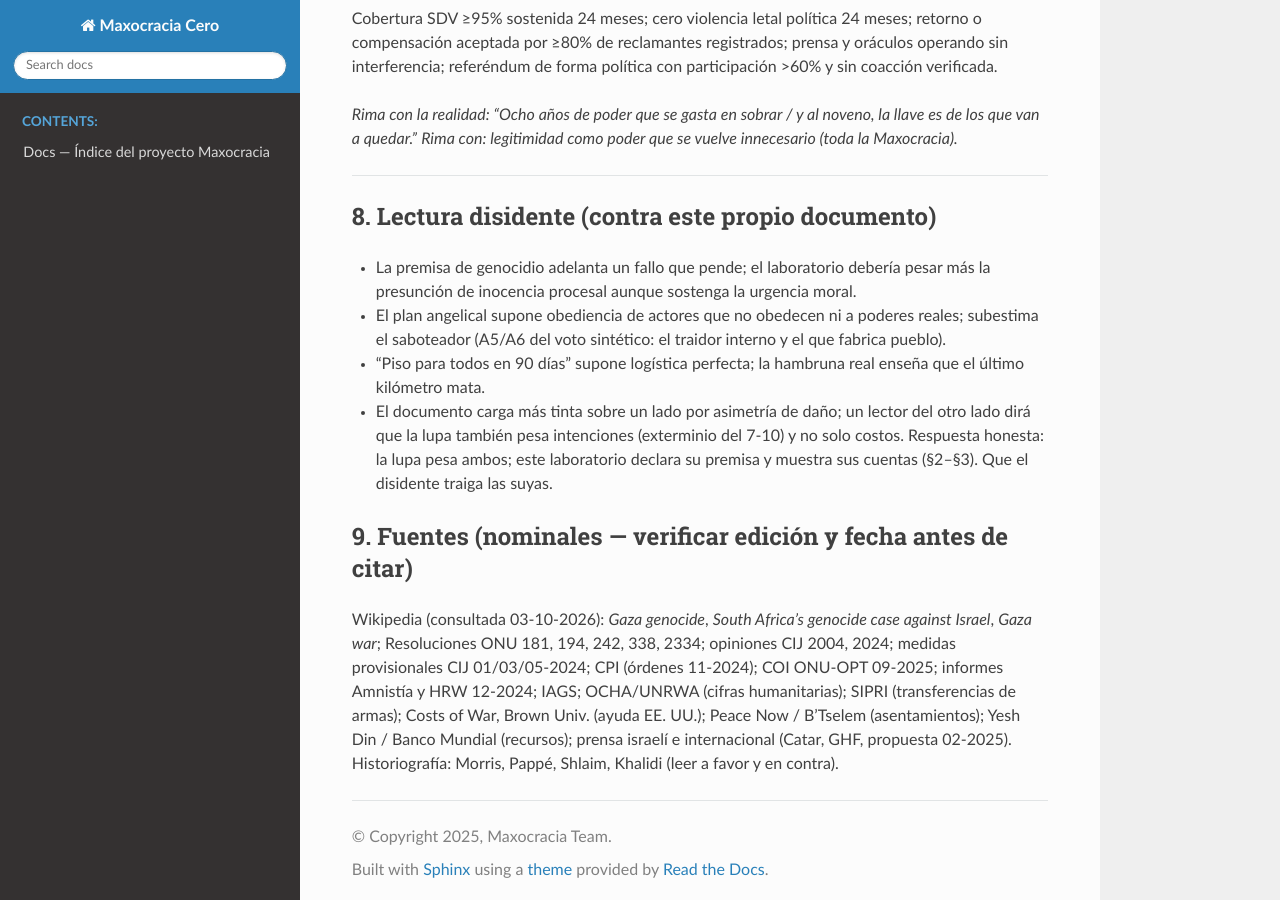
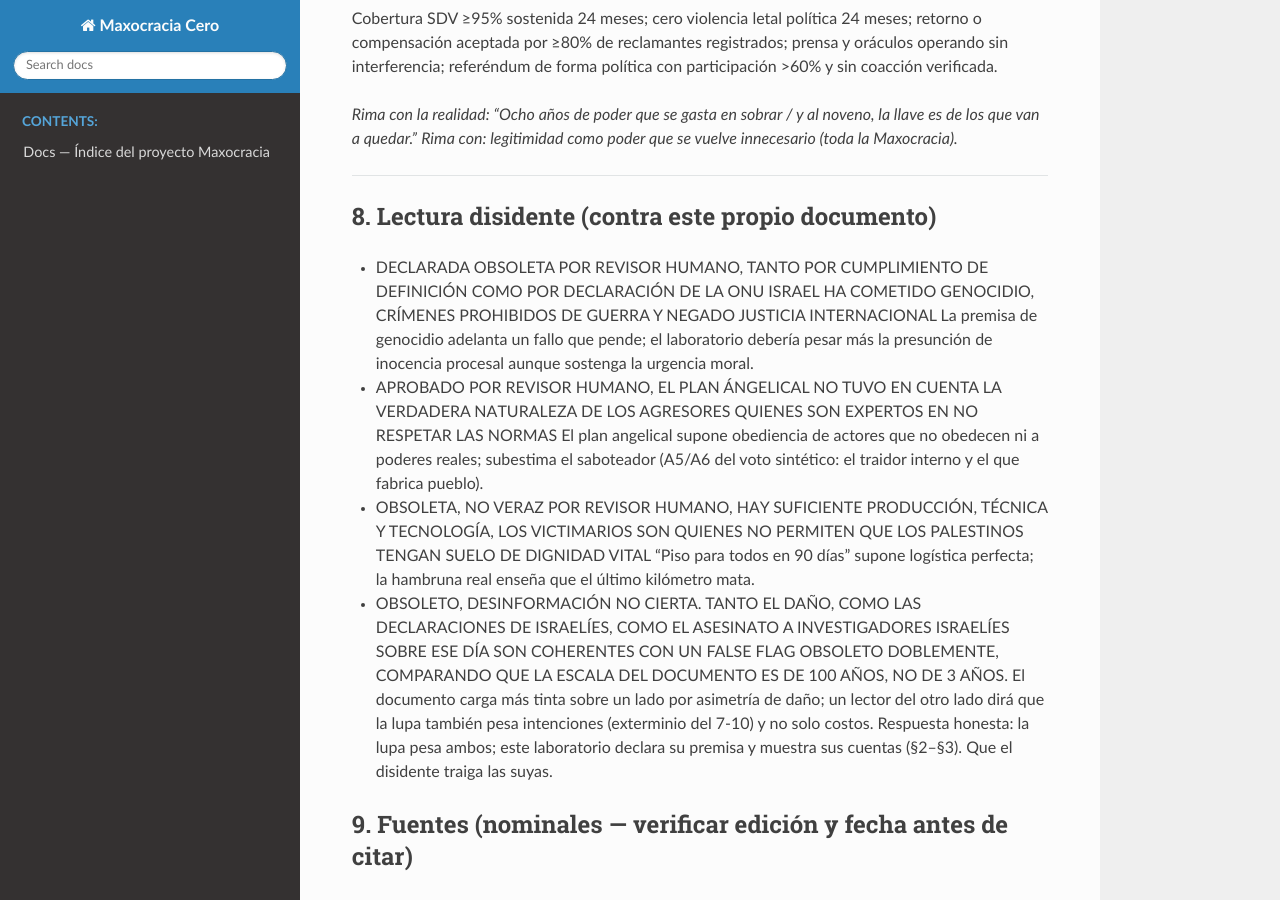
Before and after one commit to maxnelsonlopez/maxocracia-cero, a Sphinx documentation site: the page built from docs/laboratorio/001_palestina_1917_2026_maltud_y_gobernador.md, in a window 1280 px wide and 900 px high, scrolled down 7540 px. Built offline with Sphinx 7.4.7 and the Read the Docs theme 3.1.0, drawn with Linux system fonts in a browser that asks for light colours; pages that are not in the unit, such as notebooks, are missing from menus.

Commit message:
Update 001_palestina_1917_2026_maltud_y_gobernador.md
REVISIÓN HUMANA

```diff
--- a/docs/laboratorio/001_palestina_1917_2026_maltud_y_gobernador.md
+++ b/docs/laboratorio/001_palestina_1917_2026_maltud_y_gobernador.md
@@ -312,13 +312,22 @@ que van a quedar."*
 
 ## 8. Lectura disidente (contra este propio documento)
 
-- La premisa de genocidio adelanta un fallo que pende; el laboratorio debería pesar más la
+- DECLARADA OBSOLETA POR REVISOR HUMANO, TANTO POR CUMPLIMIENTO DE DEFINICIÓN COMO POR DECLARACIÓN
+  DE LA ONU ISRAEL HA COMETIDO GENOCIDIO, CRÍMENES PROHIBIDOS DE GUERRA Y NEGADO JUSTICIA INTERNACIONAL
+  La premisa de genocidio adelanta un fallo que pende; el laboratorio debería pesar más la
   presunción de inocencia procesal aunque sostenga la urgencia moral.
-- El plan angelical supone obediencia de actores que no obedecen ni a poderes reales; subestima el
+- APROBADO POR REVISOR HUMANO, EL PLAN ÁNGELICAL NO TUVO EN CUENTA LA VERDADERA NATURALEZA DE LOS AGRESORES
+  QUIENES SON EXPERTOS EN NO RESPETAR LAS NORMAS
+  El plan angelical supone obediencia de actores que no obedecen ni a poderes reales; subestima el
   saboteador (A5/A6 del voto sintético: el traidor interno y el que fabrica pueblo).
-- "Piso para todos en 90 días" supone logística perfecta; la hambruna real enseña que el último
+- OBSOLETA, NO VERAZ POR REVISOR HUMANO, HAY SUFICIENTE PRODUCCIÓN, TÉCNICA Y TECNOLOGÍA,
+  LOS VICTIMARIOS SON QUIENES NO PERMITEN QUE LOS PALESTINOS TENGAN SUELO DE DIGNIDAD VITAL
+  "Piso para todos en 90 días" supone logística perfecta; la hambruna real enseña que el último
   kilómetro mata.
-- El documento carga más tinta sobre un lado por asimetría de daño; un lector del otro lado dirá
+- OBSOLETO, DESINFORMACIÓN NO CIERTA. TANTO EL DAÑO, COMO LAS DECLARACIONES DE ISRAELÍES,
+  COMO EL ASESINATO A INVESTIGADORES ISRAELÍES SOBRE ESE DÍA SON COHERENTES CON UN FALSE FLAG
+  OBSOLETO DOBLEMENTE, COMPARANDO QUE LA ESCALA DEL DOCUMENTO ES DE 100 AÑOS, NO DE 3 AÑOS.
+  El documento carga más tinta sobre un lado por asimetría de daño; un lector del otro lado dirá
   que la lupa también pesa intenciones (exterminio del 7-10) y no solo costos. Respuesta honesta:
   la lupa pesa ambos; este laboratorio declara su premisa y muestra sus cuentas (§2–§3). Que el
   disidente traiga las suyas.
```
